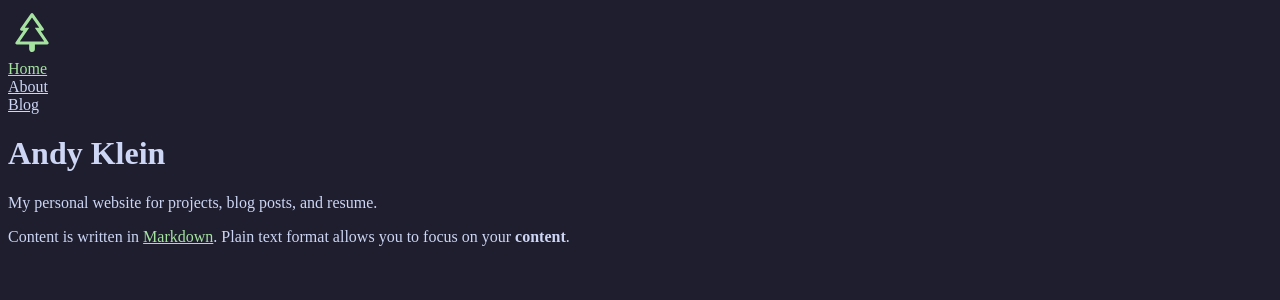
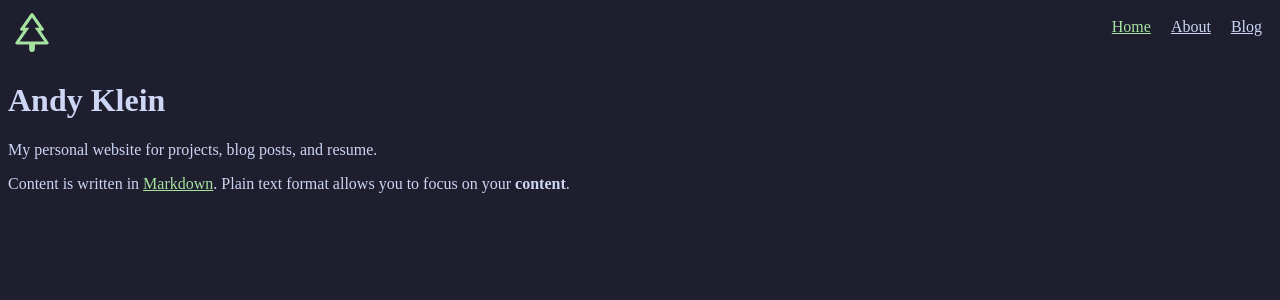
Before and after one commit to Andy-Klein/andy-klein.github.io, a Jekyll site: the page built from index.md, in a window 1280 px wide. Shown: the top 300 px of the page. Built offline with Jekyll 4.4.1, drawn with Linux system fonts in a browser that asks for light colours.

Commit message:
messing with flexbox

```diff
--- a/_includes/header.html
+++ b/_includes/header.html
@@ -1,6 +1,6 @@
 <div class="header-container">
   <div class="logo-container">
-    <a href="/">
+    <a href="/" >
       <img src="/assets/images/favicon.svg" />
     </a>
   </div>
--- a/_includes/navigation.html
+++ b/_includes/navigation.html
@@ -1,6 +1,6 @@
 <nav class="nav-container">
   {% for item in site.data.navigation %}
-    <div>
+    <div class="nav-links">
       <a href="{{ item.link }}" {% if page.url == item.link %}class="current"{% endif %}>{{ item.name }}</a>
     </div>
   {% endfor %}
--- a/_sass/main.scss
+++ b/_sass/main.scss
@@ -9,12 +9,24 @@ body a {
 }
 
 /* Header and Top Nav Styles */
-.header {
+.header-container {
+  display: flex;
+  justify-content: space-between;
+}
+
+.logo-container {
+  display: flex;
+  background-size: 200px 250px;
+  font-size: large;
+}
+
+nav {
   display: flex;
 }
 
-.header div {
-  flex: 1;
+.nav-links {
+  display: flex;
+  padding: 10px;
 }
 
 nav a {
```
Also changed, not shown: assets/images/favicon.svg.
